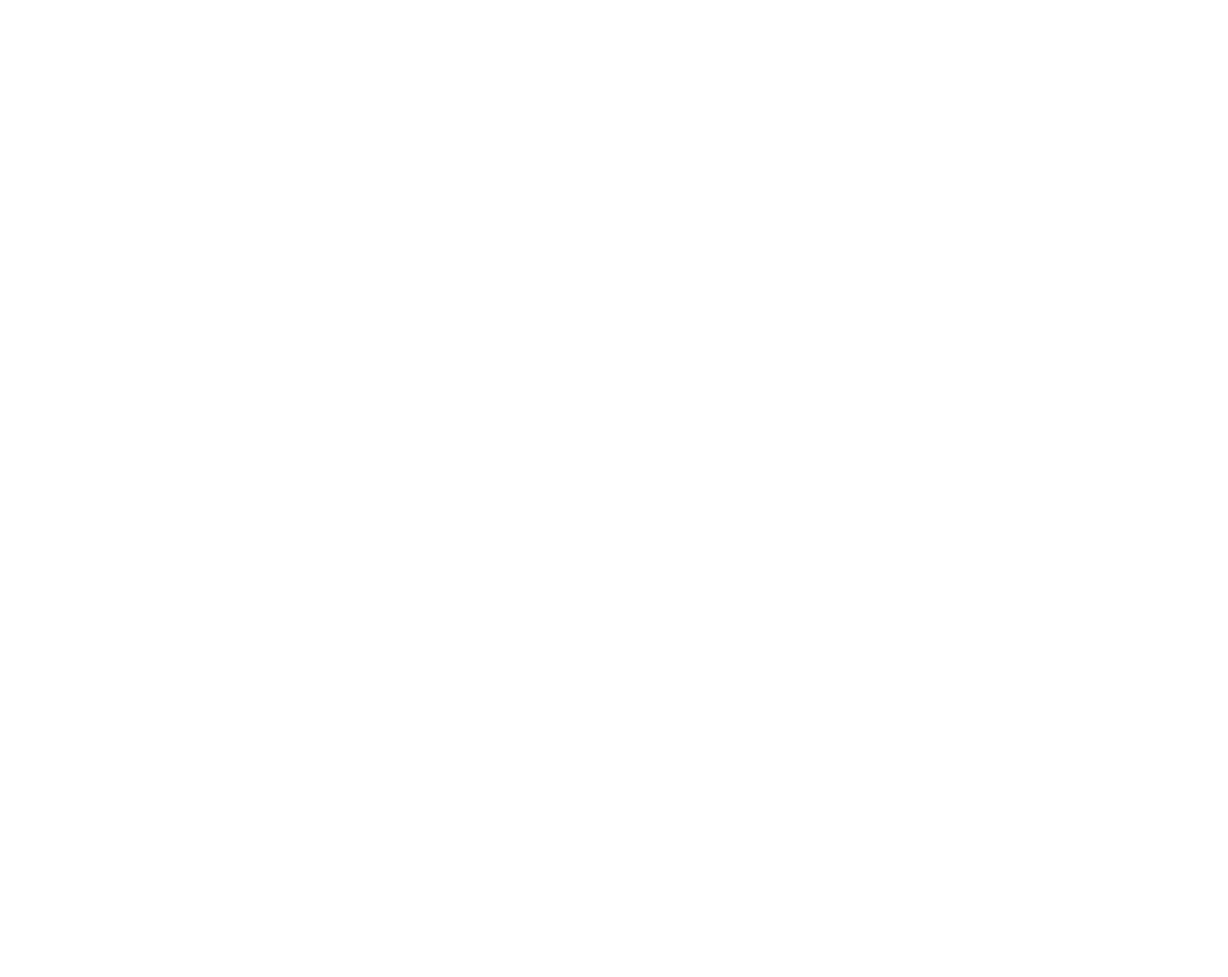
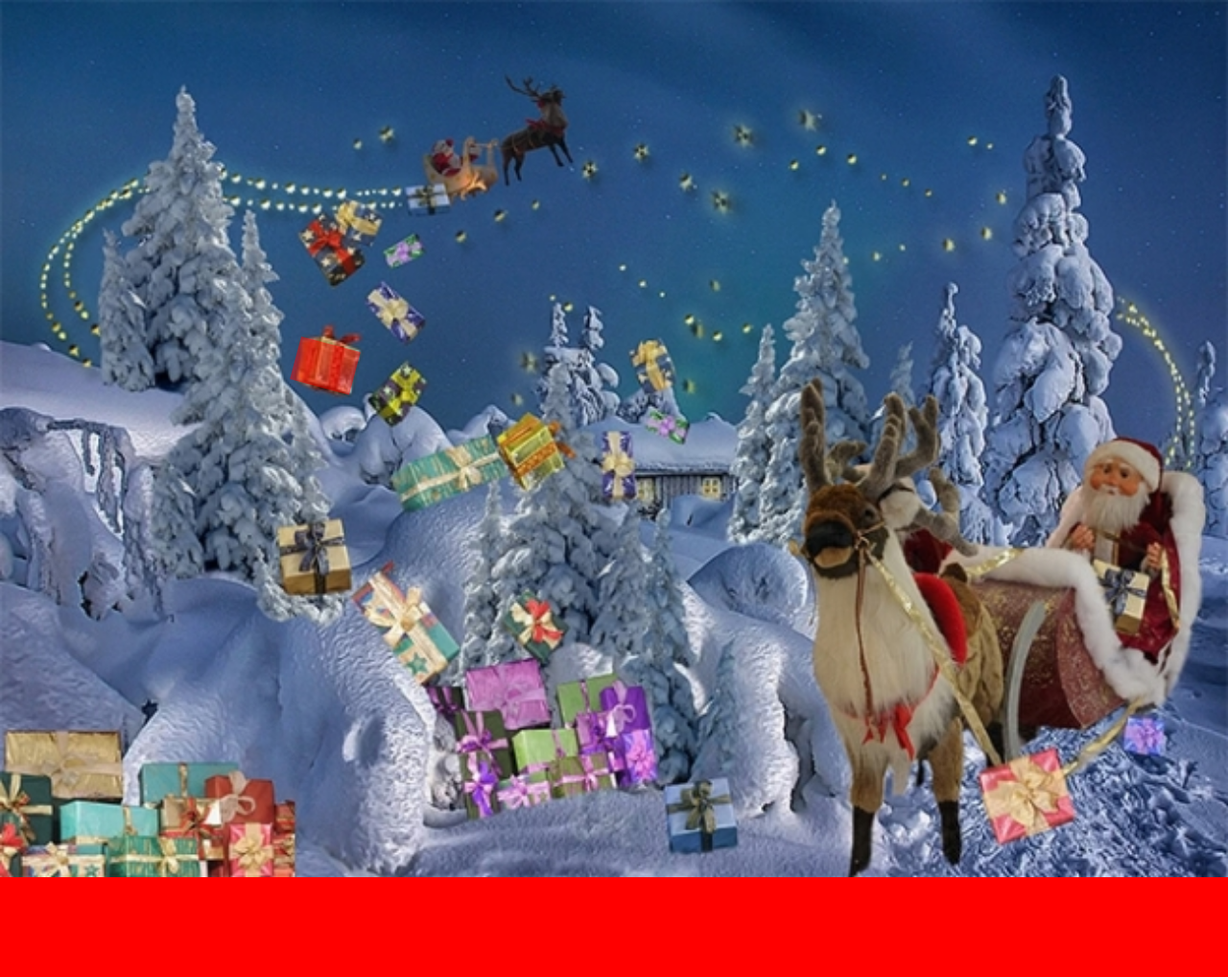
Before and after one commit to sbwinberg/chas-julkort, a plain HTML site: page index.html in a window 1280 px wide. Shown: the whole page at 96% size. Before the commit the page ends 800 px from the top, so only its background shows below. Drawn offline with Linux system fonts and the light colour scheme.

Commit message:
bgimage and start of clickable gifts

```diff
--- a/index.html
+++ b/index.html
@@ -8,7 +8,13 @@
 </head>
 <body>
 
-
+    <div class="gifts">
+        <div class="img-container">
+            <img src="./img/holly-jolly-horrors.jpg" alt="">
+            <div class="surprise"></div>
+        </div>
+    </div>
+    <footer></footer>
     <script src="./js/app.js"></script>
 </body>
 </html>
--- a/styles/style.css
+++ b/styles/style.css
@@ -0,0 +1,39 @@
+*,
+*::before,
+*::after{
+    margin: 0;
+    padding: 0;
+    box-sizing: border-box;
+}
+
+body{
+    background-color: red;
+}
+
+footer{
+    min-height: 100px;
+}
+
+.gifts {
+    min-height: 100vh;
+    width: 100%;
+}
+
+.surprise {
+    background-color: rgba(255, 0, 0, 0.452);
+    height: 5%;
+    width: 5%;
+    position: absolute;
+    top: 39%;
+    left: 24%;
+    transform: rotate(15deg);
+}
+
+.img-container {
+    position: relative;
+    width: 100%;
+}
+
+.img-container img {
+    width: 100%;
+}
```
Also changed, not shown: img/holly-jolly-horrors.jpg (added).
